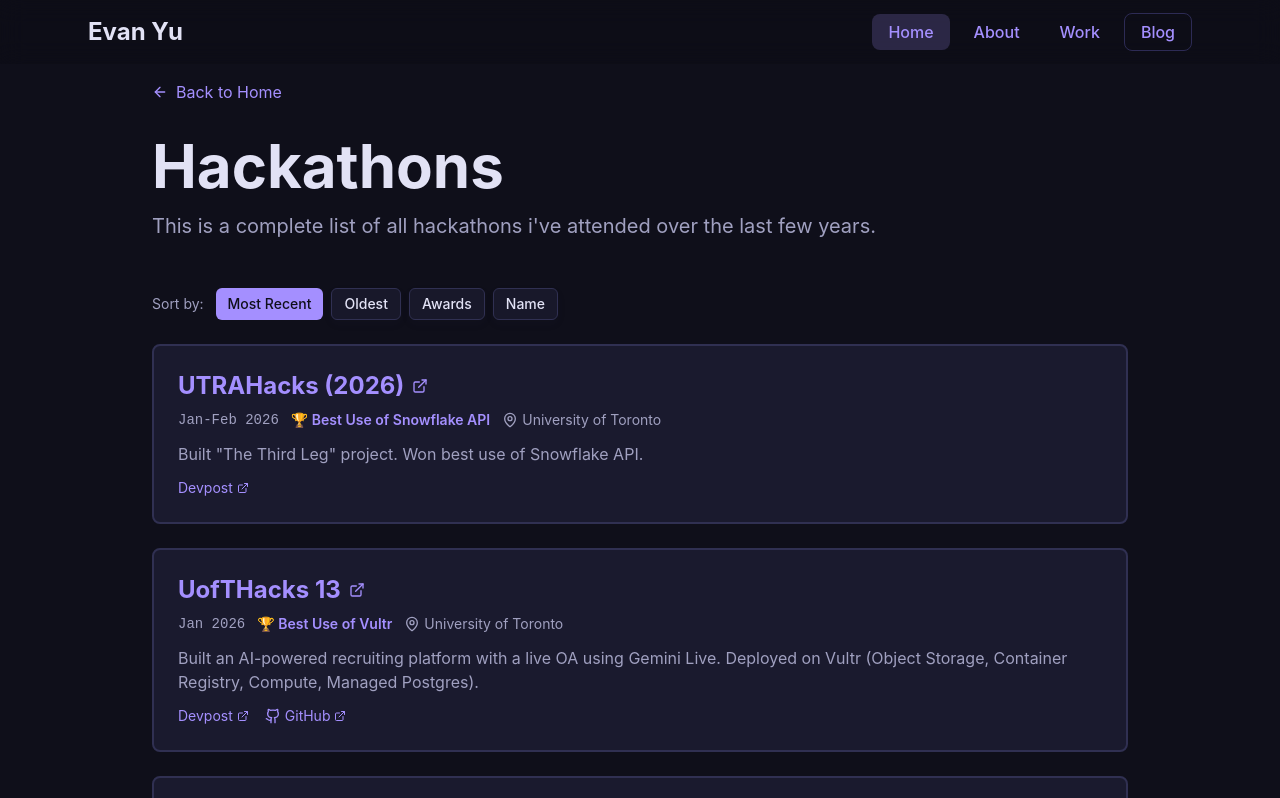
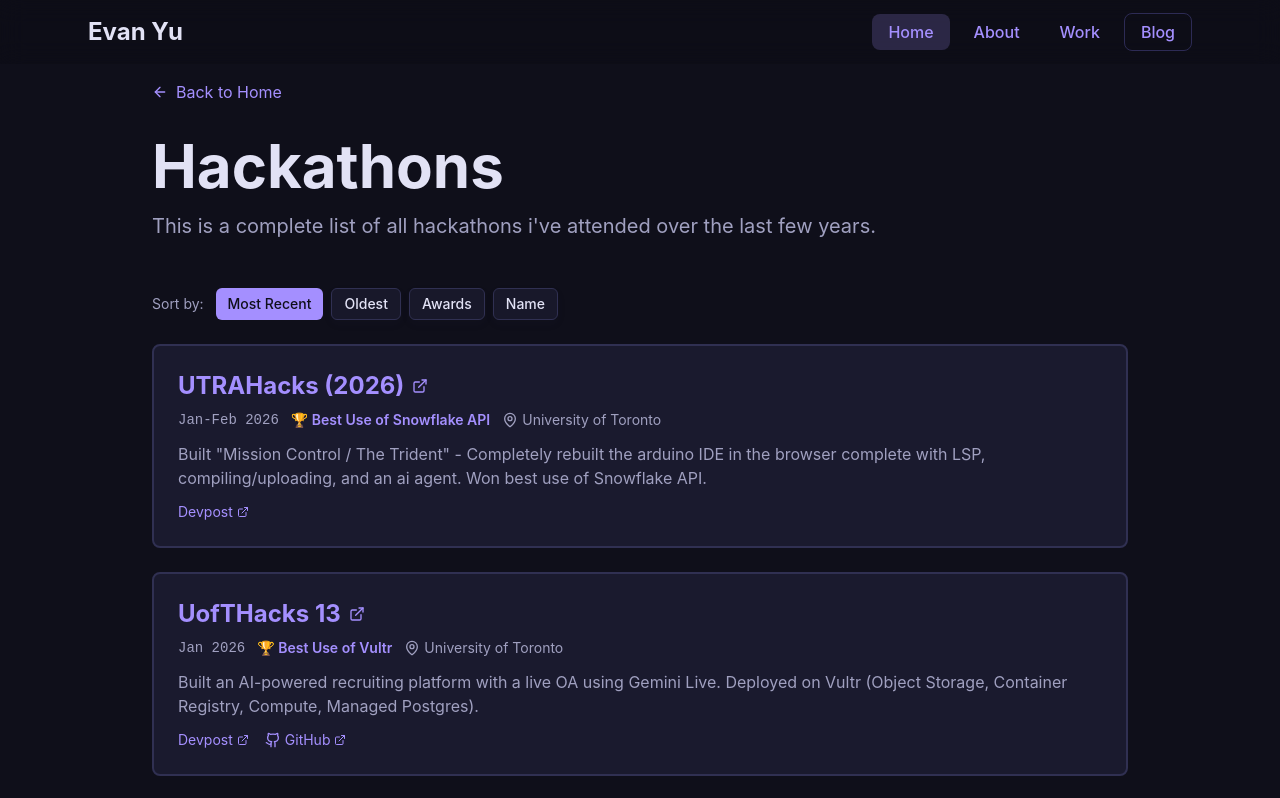
Before and after one commit to Badbird5907/portfolio-v3, a Next.js app: page /hackathons in a window 1280 px wide. Shown: the top 798 px of the page. Built offline with nearby package versions, Linux system fonts and the light colour scheme.

Commit message:
Update page.tsx

```diff
--- a/src/app/hackathons/page.tsx
+++ b/src/app/hackathons/page.tsx
@@ -167,7 +167,7 @@ const hackathons: Hackathon[] = [
       }
     ],
     description:
-      'Built "The Third Leg" project. Won best use of Snowflake API.',
+      'Built "Mission Control / The Trident" - Completely rebuilt the arduino IDE in the browser complete with LSP, compiling/uploading, and an ai agent. Won best use of Snowflake API.',
   },
 ];
 
```
